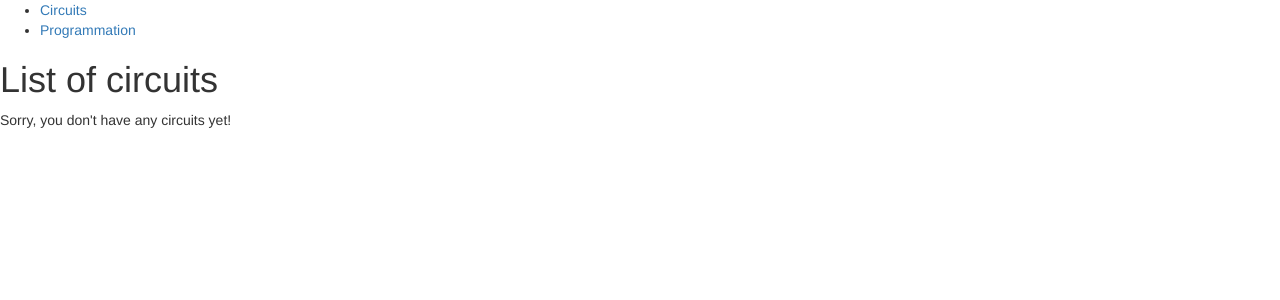
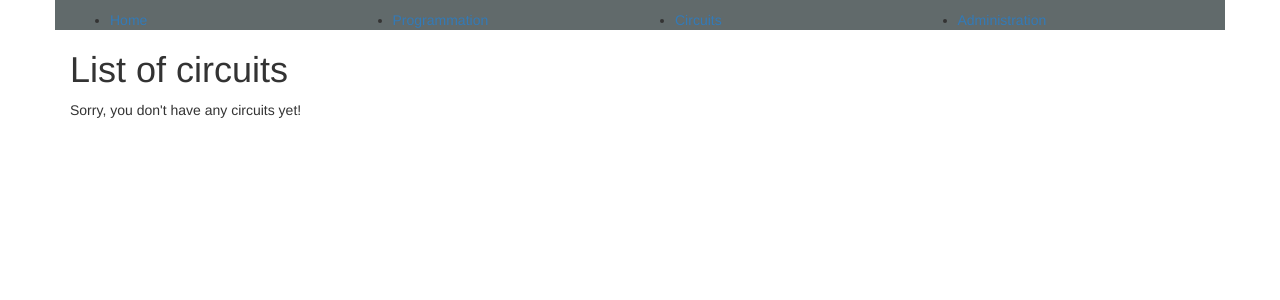
Before and after one commit to KNIGHTTH0R/travelAgencyApp, a PHP site: template agvoyapp/templates/frontoffice/circuitslist.html.twig in a window 1280 px wide. Shown: the top 300 px of the page. Run offline with PHP 8.4, Linux system fonts and the light colour scheme; the template is opened without the code that fills it, so the values that code supplies are empty; some libraries are stand-ins or nearby versions.

Commit message:
add bootstrap on navbar

```diff
--- /dev/null
+++ b/agvoyapp/css/frontoffice.css
@@ -0,0 +1,4 @@
+
+#menu {
+	background-color: #616a6b;
+}
--- a/agvoyapp/templates/frontoffice/baselayout.html.twig
+++ b/agvoyapp/templates/frontoffice/baselayout.html.twig
@@ -4,23 +4,43 @@
   <head>
     <link rel="stylesheet" href="/css/bootstrap.min.css">
     <link rel="stylesheet" href="/css/bootstrap-theme.min.css">
+    <link rel="stylesheet" href="/css/frontoffice.css">
     <meta charset="utf-8">
     <meta name="viewport" content="width=device-width, initial-scale=1">
     <title>{% block title %}Application todos{% endblock %}</title>
+  </head>
+  <body>
+    <div class="container">
+	<div class="row" id="menu">
 	    <nav>
 		<ul>
+			<div class="col-xs-3">
+				<li>
+					<a href="{{ path('index') }}">Home</a>
+				</li>
+			</div>
+			<div class="col-xs-3">
+				<li>
+					<a href="{{ path('programmationlist') }}">Programmation</a>
+				</li>
+			</div>
+			<div class="col-xs-3">
 				<li>
 					<a href="{{ path('circuitlist') }}">Circuits</a>
 				</li>
+			</div>
+			<div class="col-xs-3">
 				<li>
-			<a href="{{ path('programmationlist') }}">Programmation</a>
+					<a href="{{ path('admincircuitlist') }}">Administration</a>
 				</li>
+			</div>
+
 		</ul>
 	    </nav>
-  </head>
-  <body>
+	</div>
     {% block body %}
     {% endblock %} {# body #}
+    </div>
     <script src="/js/bootstrap.min.js"></script>
   </body>
 </html>
```
Lines whose indentation alone changed are shown as unchanged.
